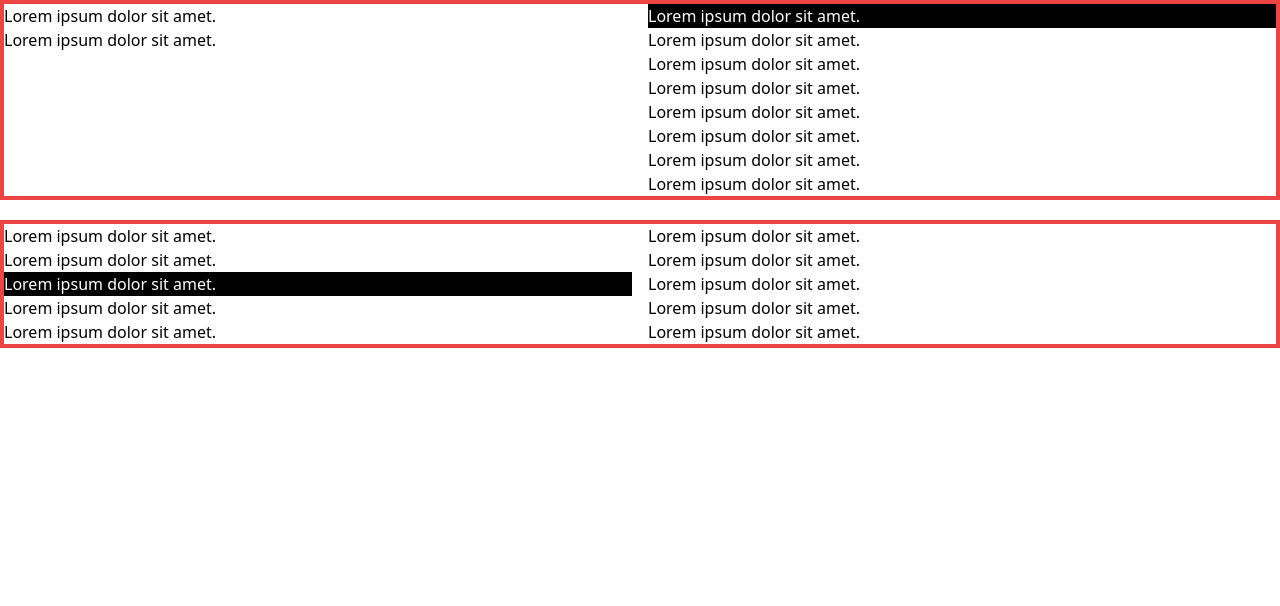
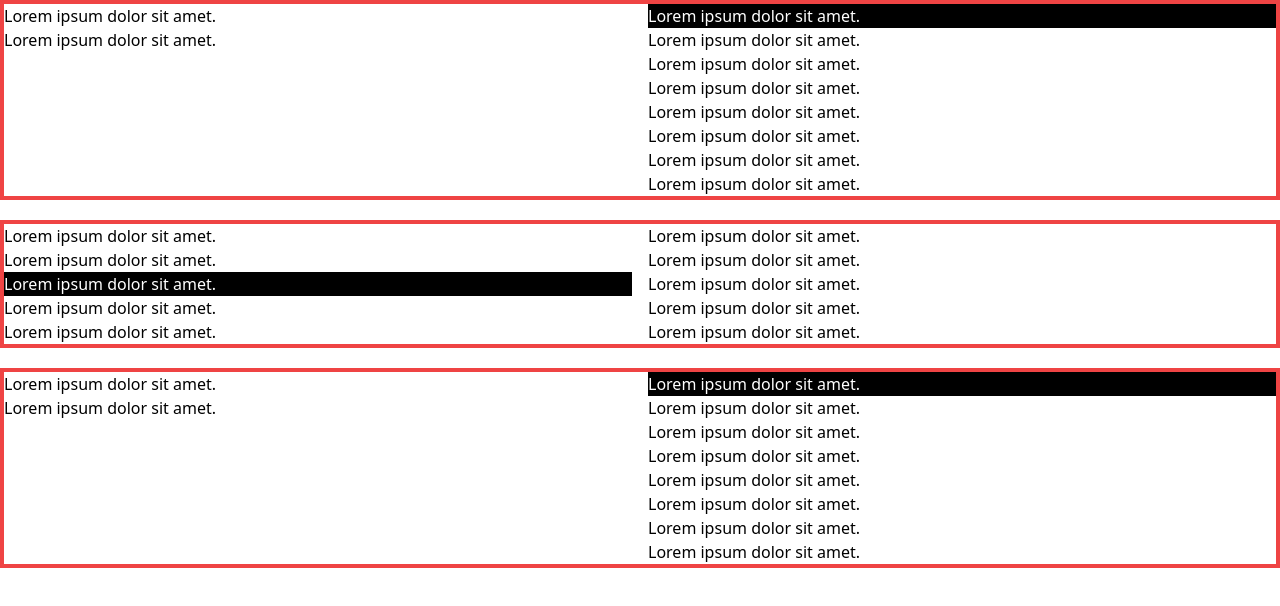
Before and after one commit to dgutierrez21/Learning-Tailwind-CSS, a website: page src/05-disenio/05-romper-antes/index.html in a window 1280 px wide. Drawn offline with nearby package versions, Linux system fonts and the light colour scheme; files that its build step writes are made by us from their sources.

Commit message:
Puntos de interrupción y consultas de medios

```diff
--- a/src/05-disenio/05-romper-antes/index.html
+++ b/src/05-disenio/05-romper-antes/index.html
@@ -37,5 +37,20 @@
       <p>Lorem ipsum dolor sit amet.</p>
       <p>Lorem ipsum dolor sit amet.</p>
     </div>
+
+    <div class="mt-5 columns-2 border-4 border-red-500">
+      <p>Lorem ipsum dolor sit amet.</p>
+      <p>Lorem ipsum dolor sit amet.</p>
+      <p class="md:break-before-column bg-black text-white">
+        Lorem ipsum dolor sit amet.
+      </p>
+      <p>Lorem ipsum dolor sit amet.</p>
+      <p>Lorem ipsum dolor sit amet.</p>
+      <p>Lorem ipsum dolor sit amet.</p>
+      <p>Lorem ipsum dolor sit amet.</p>
+      <p>Lorem ipsum dolor sit amet.</p>
+      <p>Lorem ipsum dolor sit amet.</p>
+      <p>Lorem ipsum dolor sit amet.</p>
+    </div>
   </body>
 </html>
```
Also changed, not shown: src/05-disenio/05-romper-antes/romper-antes.txt (+7 -0 lines).
